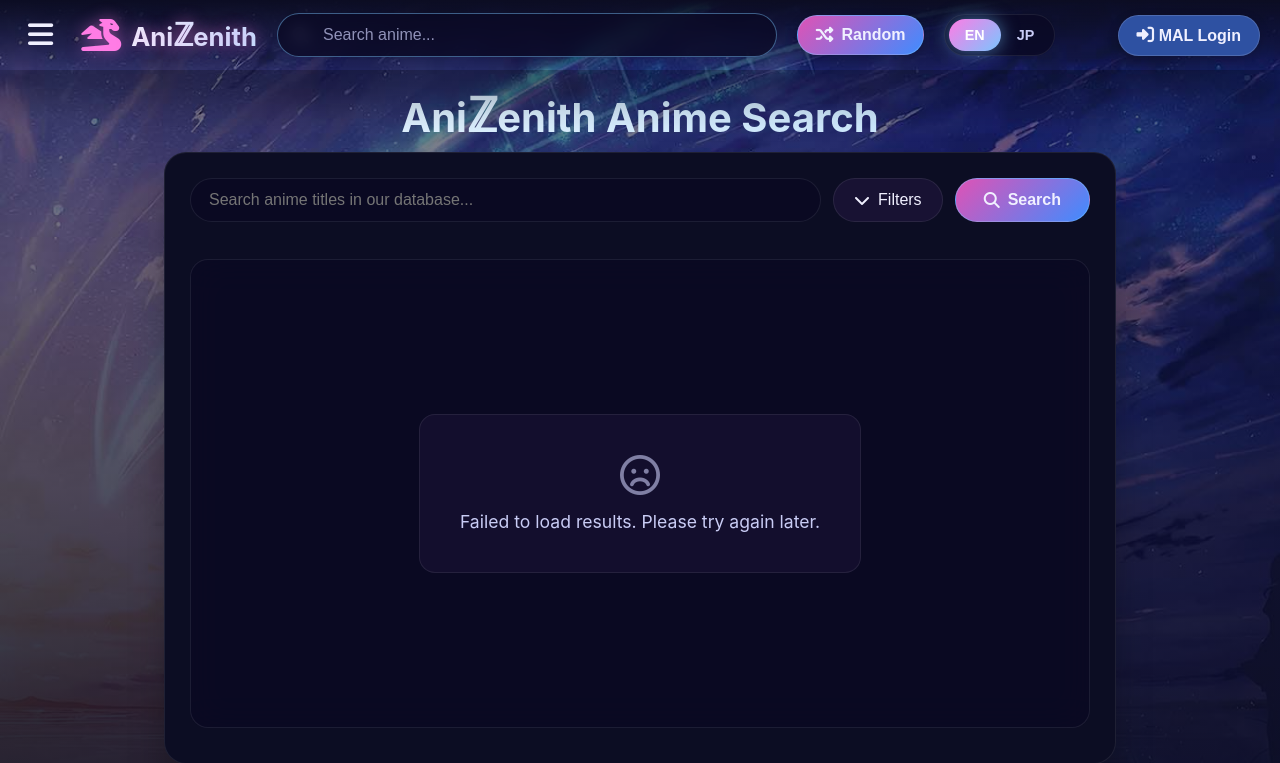
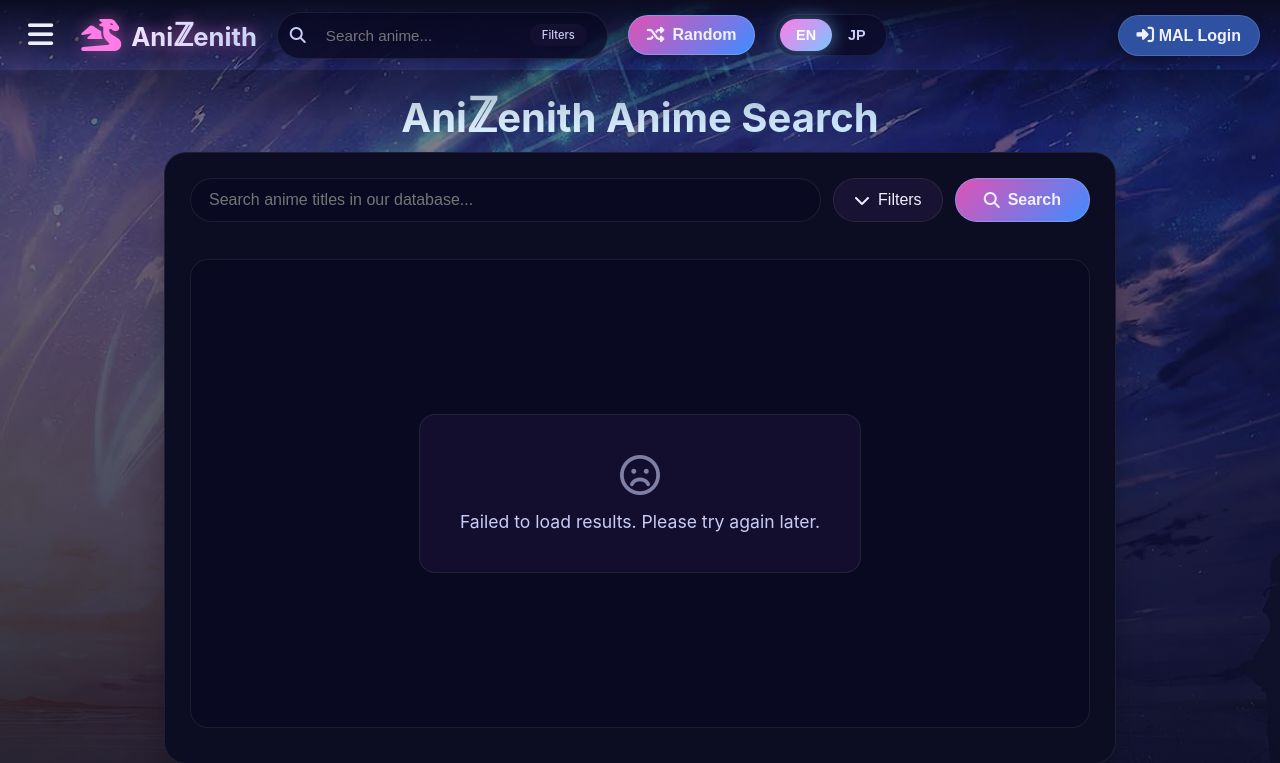
Before and after one commit to ShafathZ/AniZenithProject, a Python web app: template frontend/templates/search.html in a window 1280 px wide. Shown: the top 763 px of the page. Run offline with Jinja, Linux system fonts and the light colour scheme; the template is opened without the code that fills it, so the values that code supplies are empty; some libraries are stand-ins or nearby versions.

Commit message:
Added tiny filter redirect button to search bar at top

```diff
--- a/frontend/static/css/main.css
+++ b/frontend/static/css/main.css
@@ -77,56 +77,55 @@ body {
 }
 
 /* Search box */
-.search-pill {
-    flex: 1;
-    max-width: 500px;
-    min-width: 200px;
-    position: relative;
+.search-box {
+    display: flex;
+    align-items: center;
+    background: var(--bg-glass-darker);
+    border: 1px solid var(--border-soft);
+    border-radius: 40px;
+    padding: 4px 12px;
+    gap: 8px;
 }
 
-.search-pill i {
+.search-box i {
+    color: var(--text-muted);
+}
+
+.search-input-wrapper {
+    position: relative;
+    flex: 1;
+}
+
+.search-input-wrapper input {
+    width: 100%;
+    padding: 10px 70px 10px 12px;
+    background: transparent;
+    border: none;
+    color: var(--text-main);
+    font-size: 0.95rem;
+    outline: none;
+}
+
+.filter-redirect-btn {
     position: absolute;
-    left: 16px;
+    right: 8px;
     top: 50%;
     transform: translateY(-50%);
+    background: var(--bg-glass);
+    border-radius: 30px;
+    padding: 4px 12px;
+    font-size: 0.7rem;
+    font-weight: 500;
     color: var(--text-muted);
-    font-size: 1rem;
-    pointer-events: none;
+    text-decoration: none;
+    white-space: nowrap;
+    transition: all 0.2s;
+    cursor: pointer;
 }
 
-.search-pill input {
-    width: 100%;
-    padding: 12px 20px 12px 45px;
-    border-radius: 40px;
-    border: 1.5px solid var(--btn-border);
-    background: var(--bg-glass-darker);
-    backdrop-filter: blur(8px);
-    color: var(--text-main);
-    font-size: 1rem;
-    outline: none;
-    transition: all 0.1s;
-    box-sizing: border-box;
-}
-
-.search-pill:hover input {
-    border-color: var(--accent-secondary);
-    background: var(--bg-glass-strong);
-    box-shadow: 0 0 8px rgba(122, 197, 255, 0.3);
-}
-
-.search-pill:hover i {
-    color: var(--accent-secondary);
-}
-
-.search-pill input:focus {
-    border-color: var(--accent-primary);
-    box-shadow: var(--btn-glow);
-    background: var(--bg-glass-strong);
-}
-
-.search-pill input::placeholder {
-    color: var(--text-muted);
-    opacity: 0.7;
+.filter-redirect-btn:hover {
+    background: var(--accent-primary);
+    border-color: transparent;
 }
 
 /* Random button */
--- a/frontend/templates/about.html
+++ b/frontend/templates/about.html
@@ -13,7 +13,7 @@
   <h1 class="page-title">
       About Ani<span class="fancy-z">ℤ</span>enith
   </h1>
-  <!-- Mission & Vision -->
+  <!-- Mission Cards -->
   <h2 class="section-title"> About our Dream</h2>
   <div class="mission-grid">
     <div class="mission-card">
--- a/frontend/templates/main.html
+++ b/frontend/templates/main.html
@@ -9,13 +9,14 @@
     {% block imports %}{% endblock %}
 </head>
 <body class="main-background">
-
     <!-- ===== TOP BAR ===== -->
     <header class="top-bar">
+        <!-- Sidebar Toggle Hamburger -->
         <button class="hamburger" id="sidebarToggle" aria-label="Toggle sidebar">
             <i class="fa-solid fa-bars"></i>
         </button>
 
+        <!-- Logo -->
         <div class="logo-area">
             <i class="fa-solid fa-dragon"></i>
             <h1 class="page-title">
@@ -23,16 +24,22 @@
             </h1>
         </div>
 
-        <div class="search-pill">
+        <!-- Search box -->
+        <div class="search-box">
             <i class="fa-solid fa-magnifying-glass"></i>
-            <input type="text" placeholder="Search anime..." aria-label="Search">
+            <div class="search-input-wrapper">
+                <input type="text" placeholder="Search anime..." aria-label="Search">
+                <a href="/search" class="filter-redirect-btn">Filters</a>
+            </div>
         </div>
 
+        <!-- Random anime search button -->
         <button class="random-btn" id="randomAnimeBtn">
             <i class="fa-solid fa-shuffle"></i>
             <span>Random</span>
         </button>
 
+        <!-- Language toggle -->
         <div class="lang-toggle" id="langToggle">
             <button class="lang-option active" data-lang="en">EN</button>
             <button class="lang-option" data-lang="jp">JP</button>
```
